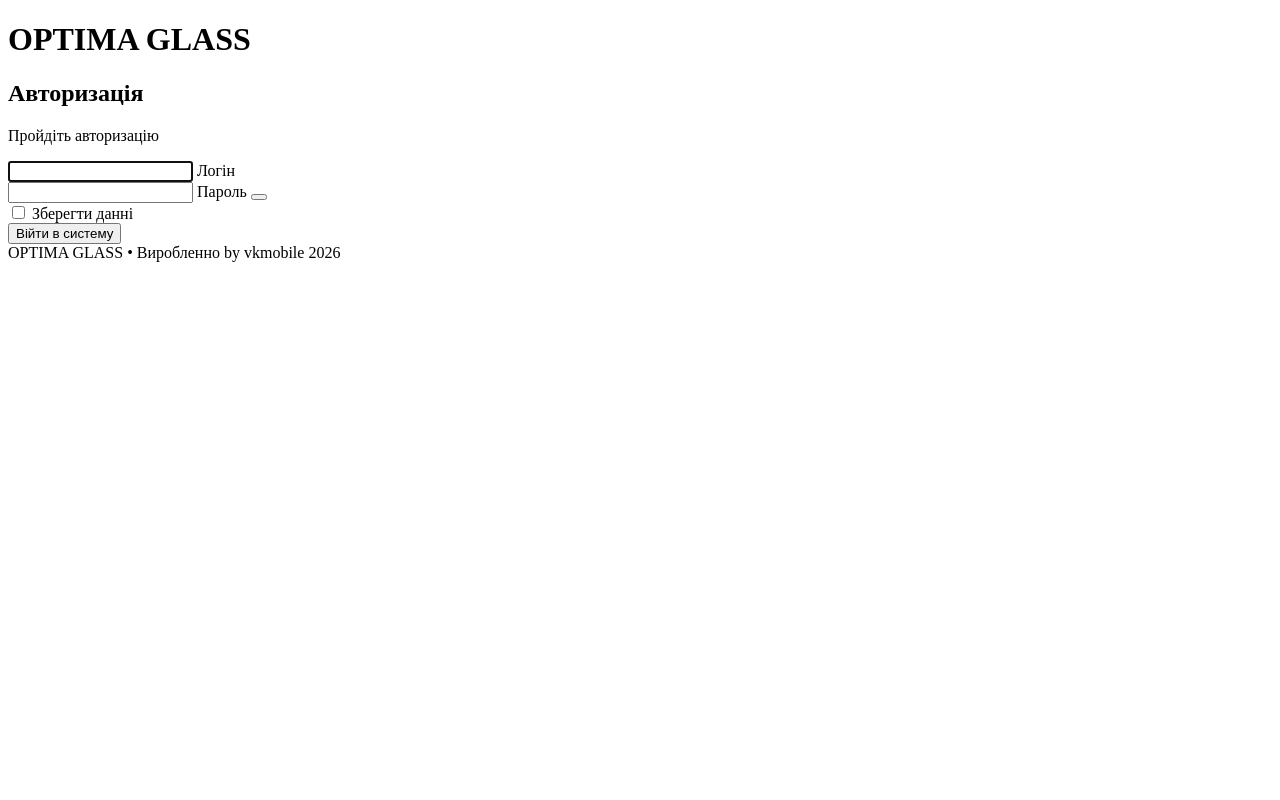
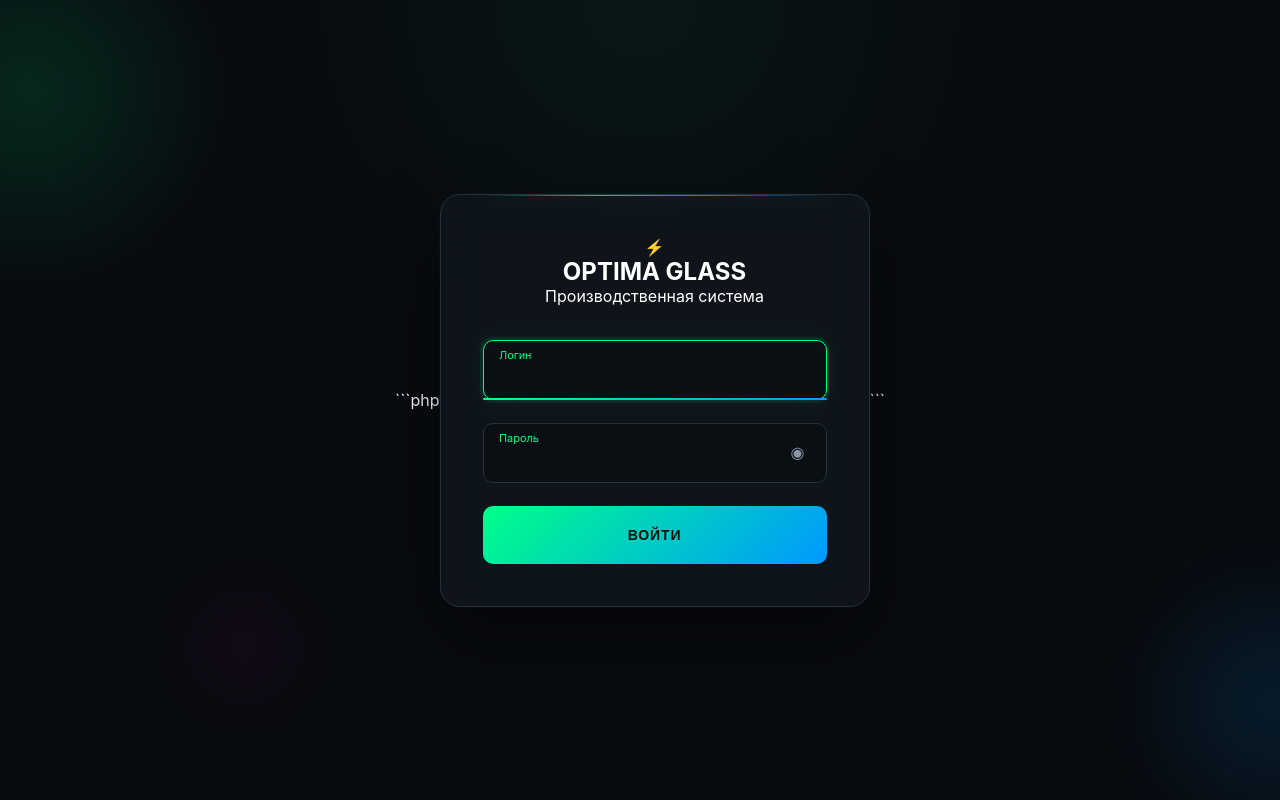
Before and after one commit to igoorserg/optima-glass, a PHP site: page /login.php in a window 1280 px wide. Run offline with PHP 8.4, Linux system fonts and the light colour scheme; data comes from the database, SQL or seed files in the repository.

Commit message:
Update login.php

````diff
--- a/public/login.php
+++ b/public/login.php
@@ -1,3 +1,4 @@
+```php
 <?php
 
 session_start();
@@ -29,7 +30,7 @@ if ($_SERVER['REQUEST_METHOD'] === 'POST') {
             ':login' => $login
         ]);
 
-        $user = $stmt->fetch();
+        $user = $stmt->fetch(PDO::FETCH_ASSOC);
 
         if ($user && password_verify($password, $user['password'])) {
             $_SESSION['user_id'] = $user['id'];
@@ -61,7 +62,7 @@ function e(?string $value): string
 
     <meta
         name="description"
-        content="OPTIMA GLASS
+        content="Вход в производственную систему OPTIMA GLASS"
     >
 
     <link rel="stylesheet" href="/assets/css/login.css">
@@ -69,50 +70,28 @@ function e(?string $value): string
 
 <body>
 
-<div class="background-effects">
-    <div class="glow-orb glow-orb-1"></div>
-    <div class="glow-orb glow-orb-2"></div>
-    <div class="glow-orb glow-orb-3"></div>
-</div>
-
 <div class="login-container">
 
     <div class="login-card">
 
         <div class="login-header">
 
-            <div class="logo-mark">
+            <div class="logo-icon">⚡</div>
 
-            </div>
+            <h2>OPTIMA GLASS</h2>
 
-            <h1>OPTIMA GLASS</h1>
-
-            <p class="system-name">
-
-            </p>
-
-            <div class="welcome">
-                <h2>Авторизація</h2>
-                <p>Пройдіть авторизацію</p>
-            </div>
+            <p>Производственная система</p>
 
         </div>
 
-        <?php if ($error): ?>
-            <div class="server-error">
-                <span class="error-icon">!</span>
-                <span><?= e($error) ?></span>
-            </div>
-        <?php endif; ?>
-
         <form
             class="login-form"
-            method="POST"
+            method="post"
             action="/login.php"
             autocomplete="on"
         >
 
-            <div class="form-group">
+            <div class="form-group <?= $error ? 'error' : '' ?>">
 
                 <div class="input-wrapper">
 
@@ -121,12 +100,12 @@ function e(?string $value): string
                         id="login"
                         name="login"
                         value="<?= e($_POST['login'] ?? '') ?>"
+                        required
                         autocomplete="username"
-                        required
                         autofocus
                     >
 
-                    <label for="login">Логін</label>
+                    <label for="login">Логин</label>
 
                     <span class="input-line"></span>
 
@@ -134,7 +113,8 @@ function e(?string $value): string
 
             </div>
 
-            <div class="form-group">
+
+            <div class="form-group <?= $error ? 'error' : '' ?>">
 
                 <div class="input-wrapper password-wrapper">
 
@@ -142,8 +122,8 @@ function e(?string $value): string
                         type="password"
                         id="password"
                         name="password"
+                        required
                         autocomplete="current-password"
-                        required
                     >
 
                     <label for="password">Пароль</label>
@@ -152,7 +132,7 @@ function e(?string $value): string
                         type="button"
                         class="password-toggle"
                         id="passwordToggle"
-                        aria-label="Відобразити пароль"
+                        aria-label="Показать пароль"
                     >
                         <span class="toggle-icon"></span>
                     </button>
@@ -163,81 +143,102 @@ function e(?string $value): string
 
             </div>
 
-            <div class="form-options">
 
-                <label class="remember-wrapper">
-                    <input
-                        type="checkbox"
-                        name="remember"
-                        id="remember"
-                    >
+            <?php if ($error): ?>
 
-                    <span class="custom-checkbox"></span>
+                <div
+                    class="error-message show"
+                    role="alert"
+                    style="opacity: 1; transform: translateY(0); margin-bottom: 20px;"
+                >
+                    <?= e($error) ?>
+                </div>
 
-                    <span class="checkbox-text">
-                        Зберегти данні
-                    </span>
-                </label>
+            <?php endif; ?>
 
-            </div>
 
             <button
                 type="submit"
                 class="login-btn"
-                id="loginButton"
             >
+
                 <span class="btn-text">
-                Війти в систему
+                    Войти
                 </span>
 
                 <span class="btn-loader"></span>
 
                 <span class="btn-glow"></span>
+
             </button>
 
         </form>
 
-        <div class="login-footer">
-            <span>OPTIMA GLASS</span>
-            <span class="footer-dot">•</span>
-            <span>Виробленно by vkmobile 2026</span>
-        </div>
+    </div>
+
+
+    <div class="background-effects">
+
+        <div class="glow-orb glow-orb-1"></div>
+
+        <div class="glow-orb glow-orb-2"></div>
+
+        <div class="glow-orb glow-orb-3"></div>
 
     </div>
 
 </div>
 
+
 <script>
 document.addEventListener('DOMContentLoaded', function () {
 
-    const password = document.getElementById('password');
-    const toggle = document.getElementById('passwordToggle');
-    const icon = toggle?.querySelector('.toggle-icon');
-    const form = document.querySelector('.login-form');
-    const button = document.getElementById('loginButton');
+    const passwordInput = document.getElementById('password');
+    const passwordToggle = document.getElementById('passwordToggle');
+    const toggleIcon = passwordToggle
+        ? passwordToggle.querySelector('.toggle-icon')
+        : null;
 
-    if (toggle && password) {
-        toggle.addEventListener('click', function () {
+    if (passwordToggle && passwordInput) {
 
-            const isPassword = password.type === 'password';
+        passwordToggle.addEventListener('click', function () {
 
-            password.type = isPassword ? 'text' : 'password';
+            const isPassword = passwordInput.type === 'password';
 
-            toggle.setAttribute(
+            passwordInput.type = isPassword ? 'text' : 'password';
+
+            passwordToggle.setAttribute(
                 'aria-label',
-                isPassword ? 'Скрыть пароль' : 'Показать пароль'
+                isPassword
+                    ? 'Скрыть пароль'
+                    : 'Показать пароль'
             );
 
-            if (icon) {
-                icon.classList.toggle('show-password', isPassword);
+            if (toggleIcon) {
+                toggleIcon.classList.toggle(
+                    'show-password',
+                    isPassword
+                );
             }
+
         });
+
     }
 
+
+    const form = document.querySelector('.login-form');
+    const button = document.querySelector('.login-btn');
+
     if (form && button) {
+
         form.addEventListener('submit', function () {
-            button.classList.add('loading');
+
+            if (form.checkValidity()) {
+                button.classList.add('loading');
+            }
+
         });
+
     }
 
 });
@@ -245,3 +246,4 @@ document.addEventListener('DOMContentLoaded', function () {
 
 </body>
 </html>
+```
````
